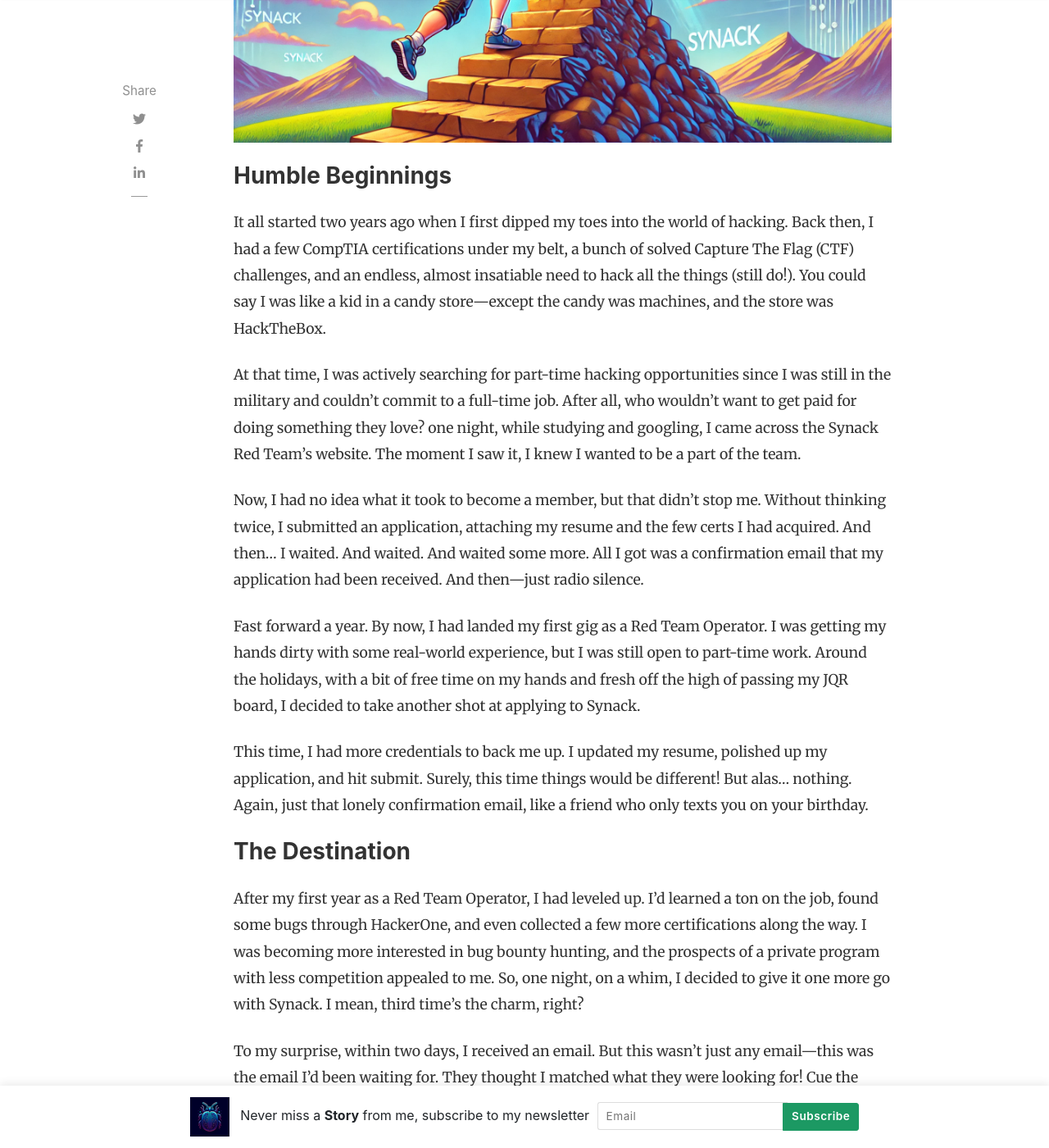
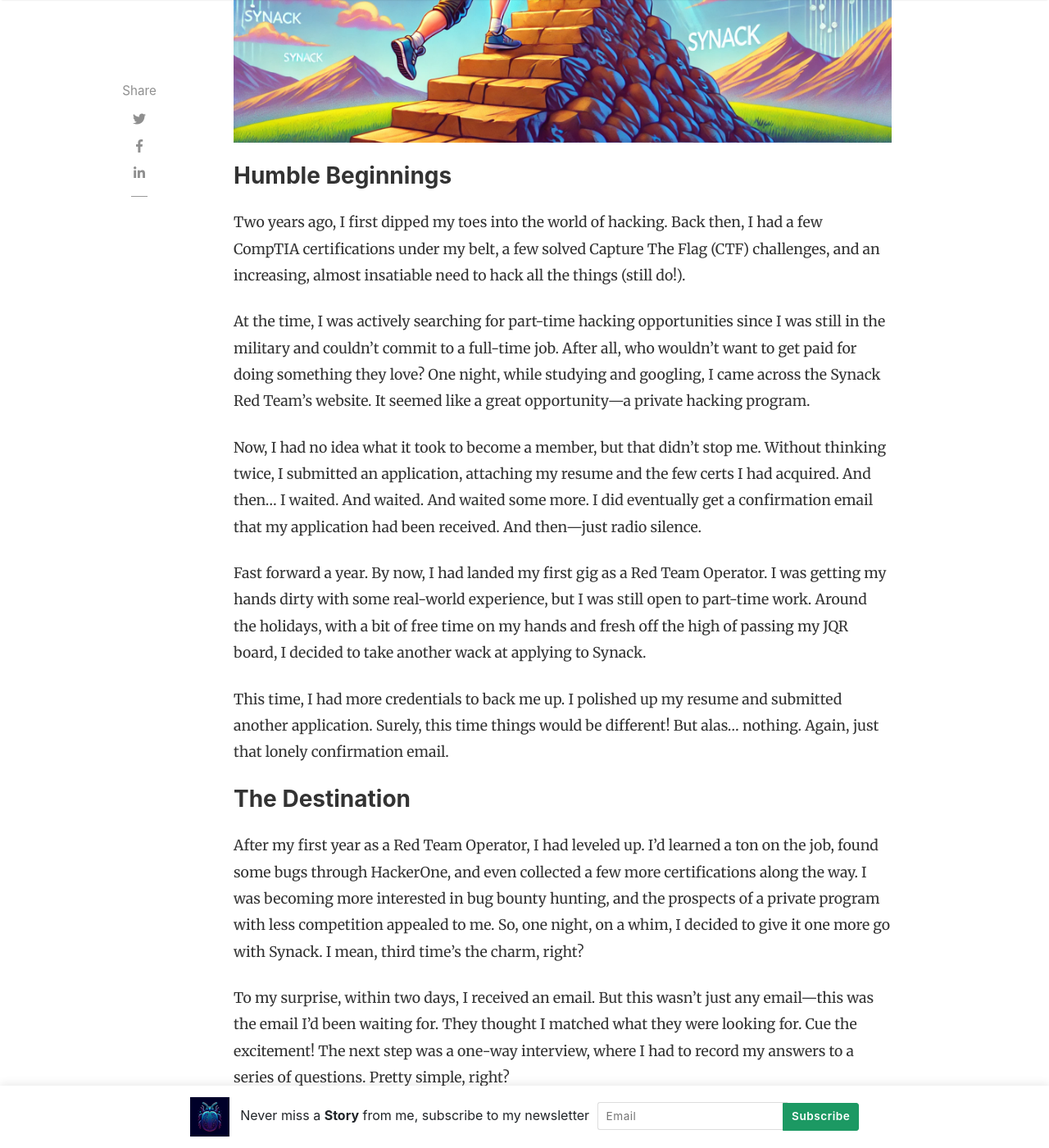
Before and after one commit to Turbul3nce/Turbul3nce.github.io, a Jekyll site: the page built from _posts/2024-08-26-synack-journey.md, in a window 1280 px wide and 1400 px high, scrolled down 700 px. Shown: the whole window at 82% size. Built offline with Jekyll 4.4.1, drawn with Linux system fonts in a browser that asks for light colours; nearby versions of some CDN libraries; comment, search, counter and statistics services are not loaded; some of the changed text lies outside the part shown.

Commit message:
Update 2024-08-26-synack-journey.md

```diff
--- a/_posts/2024-08-26-synack-journey.md
+++ b/_posts/2024-08-26-synack-journey.md
@@ -10,31 +10,31 @@ featured: false
 
 ### Humble Beginnings
 
-It all started two years ago when I first dipped my toes into the world of hacking. Back then, I had a few CompTIA certifications under my belt, a bunch of solved Capture The Flag (CTF) challenges, and an endless, almost insatiable need to hack all the things (still do!). You could say I was like a kid in a candy store—except the candy was machines, and the store was HackTheBox.
+Two years ago, I first dipped my toes into the world of hacking. Back then, I had a few CompTIA certifications under my belt, a few solved Capture The Flag (CTF) challenges, and an increasing, almost insatiable need to hack all the things (still do!).
 
-At that time, I was actively searching for part-time hacking opportunities since I was still in the military and couldn't commit to a full-time job. After all, who wouldn’t want to get paid for doing something they love? one night, while studying and googling, I came across the Synack Red Team’s website. The moment I saw it, I knew I wanted to be a part of the team.
+At the time, I was actively searching for part-time hacking opportunities since I was still in the military and couldn’t commit to a full-time job. After all, who wouldn’t want to get paid for doing something they love? One night, while studying and googling, I came across the Synack Red Team’s website. It seemed like a great opportunity—a private hacking program.
 
-Now, I had no idea what it took to become a member, but that didn’t stop me. Without thinking twice, I submitted an application, attaching my resume and the few certs I had acquired. And then… I waited. And waited. And waited some more. All I got was a confirmation email that my application had been received. And then—just radio silence.
+Now, I had no idea what it took to become a member, but that didn’t stop me. Without thinking twice, I submitted an application, attaching my resume and the few certs I had acquired. And then… I waited. And waited. And waited some more. I did eventually get a confirmation email that my application had been received. And then—just radio silence.
 
-Fast forward a year. By now, I had landed my first gig as a Red Team Operator. I was getting my hands dirty with some real-world experience, but I was still open to part-time work. Around the holidays, with a bit of free time on my hands and fresh off the high of passing my JQR board, I decided to take another shot at applying to Synack.
+Fast forward a year. By now, I had landed my first gig as a Red Team Operator. I was getting my hands dirty with some real-world experience, but I was still open to part-time work. Around the holidays, with a bit of free time on my hands and fresh off the high of passing my JQR board, I decided to take another wack at applying to Synack.
 
-This time, I had more credentials to back me up. I updated my resume, polished up my application, and hit submit. Surely, this time things would be different! But alas… nothing. Again, just that lonely confirmation email, like a friend who only texts you on your birthday.
+This time, I had more credentials to back me up. I polished up my resume and submitted another application. Surely, this time things would be different! But alas… nothing. Again, just that lonely confirmation email.
 
 ### The Destination
 
 After my first year as a Red Team Operator, I had leveled up. I’d learned a ton on the job, found some bugs through HackerOne, and even collected a few more certifications along the way. I was becoming more interested in bug bounty hunting, and the prospects of a private program with less competition appealed to me. So, one night, on a whim, I decided to give it one more go with Synack. I mean, third time's the charm, right?
 
-To my surprise, within two days, I received an email. But this wasn’t just any email—this was the email I’d been waiting for. They thought I matched what they were looking for! Cue the excitement, and maybe a little bit of dancing. The next step was a one-way interview, where I had to record my answers to a series of questions. Pretty simple, right?
+To my surprise, within two days, I received an email. But this wasn’t just any email—this was the email I’d been waiting for. They thought I matched what they were looking for. Cue the excitement! The next step was a one-way interview, where I had to record my answers to a series of questions. Pretty simple, right?
 
-Wouldn’t you know it, I got the interview email about an hour before I was supposed to leave for DEFCON. Too excited to wait, I did what any rational person would do: I dropped everything, rushed through the interview in about 20 minutes, and then dashed out the door to catch my flight.
+Wouldn’t you know it, I got the interview email about an hour before I was supposed to leave for DEFCON. Too excited to wait, I did what any rational person would do: I rushed through the interview in about 20 minutes, and then dashed out the door to catch my flight.
 
-Five days later, as I was nursing my post-DEFCON exhaustion and starting to feel the affects of the CRUD, I got another email: I had passed the interview! The next step was a background investigation. I guess to make sure I was who I said I was. After the investigation wrapped up, I had to wait about a week before receiving the final onboarding steps.
+Five days later, as I was nursing my post-DEFCON exhaustion and starting to feel the affects of the <b>DEFCON CRUD</b>, I got another email: I had passed the interview! The next step was a background investigation—probably to ensure I wasn’t a criminal (I didn’t expect the onboarding process to be this thorough). After the investigation wrapped up, I waited about another week before receiving the final onboarding steps.
 
-These final steps involved completing a series of tutorials on how to interact with the Synack platform. Four hours later, I was done, and I fired off an email to support, letting them know I was ready.
+These final steps involved completing a series of tutorials and training on how to interact with the Synack platform. Four hours later, I was done, and I fired off an email to support, letting them know I was ready.
 
-The next day, I received an email: <b>My Welcome Letter</b>. I was officially a member of the Synack Red Team!
+The next day, I received the final email: <b>My Welcome Letter</b>. I was officially a member of the Synack Red Team!
 <p align="center">
   <img src="../assets/images/invitation.png" alt="synack-invitation" title="Synack Invitation" width="80%" />
 </p>
 <br>
-Becoming part of this team was a goal of mine for two years, and full of ups and downs. If there’s one thing I’ve learned, it’s that persistence pays off. So, if you’re on a similar path, don’t give up! Keep pushing, keep learning, and one day, you’ll find yourself at the top of that hill, looking back at how far you’ve come.
+Becoming part of this team was a goal of mine for the past two years. If there’s one thing I’ve learned, it’s that persistence pays off. So, if you’re on a similar path, don’t give up! Keep pushing, keep learning, and one day, you’ll find yourself at the top of that hill, looking back at how far you’ve come.
```
